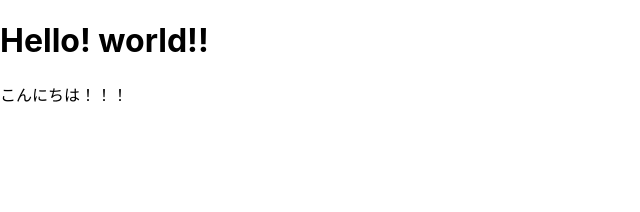
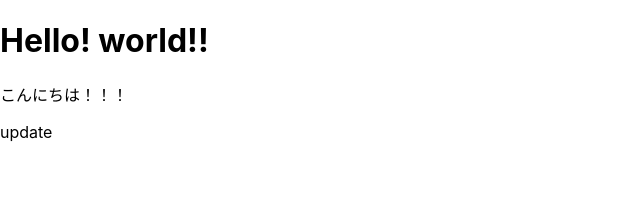
Before and after one commit to dot-tomita/demo-gh-actions-release, a Next.js app: page / in a window 1280 px wide. Shown: the top 212 px of the page, without its empty margins (0-640 px from the left). Built offline with nearby package versions, Linux system fonts and the light colour scheme.

Commit message:
comittメッセージなしのpush

```diff
--- a/pages/index.js
+++ b/pages/index.js
@@ -15,6 +15,7 @@ export default function Home({ hoge }) {
       <div className="container">
         <h1>{hoge} world!!</h1>
         <p>こんにちは！！！</p>
+        <p>update</p>
       </div>
     </>
   );
```
